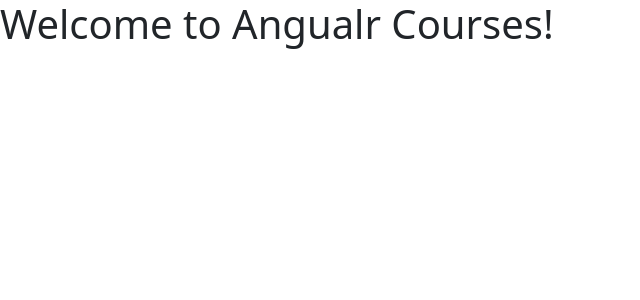
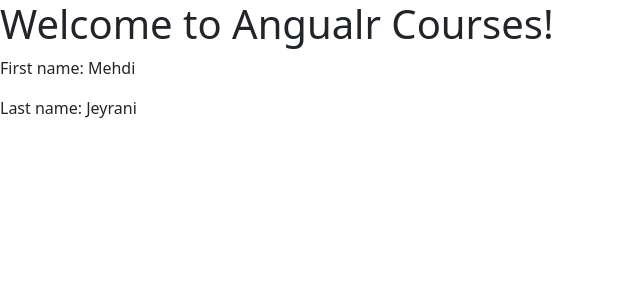
Before and after one commit to mehdijeyranii/AngularCourses, an Angular app: page / in a window 1280 px wide. Shown: the top 300 px of the page, without its empty margins (0-640 px from the left). Built offline with nearby package versions, Linux system fonts and the light colour scheme.

Commit message:
Add data binding by Interpolation

```diff
--- a/src/app/app.component.html
+++ b/src/app/app.component.html
@@ -1 +1,4 @@
 <h1>{{title}}</h1>
+
+<p>First name: {{firstName}}</p>
+<p>Last name: {{lastName}}</p>
--- a/src/app/app.component.ts
+++ b/src/app/app.component.ts
@@ -3,8 +3,12 @@
 @Component({
   selector: 'app-root',
   templateUrl: './app.component.html',
-  styleUrls: ['./app.component.scss']
+  styleUrls: ['./app.component.scss'],
 })
 export class AppComponent {
   title = 'Welcome to Angualr Courses!';
+
+  //interpolation
+  firstName: string = 'Mehdi';
+  lastName: string = 'Jeyrani';
 }
```
